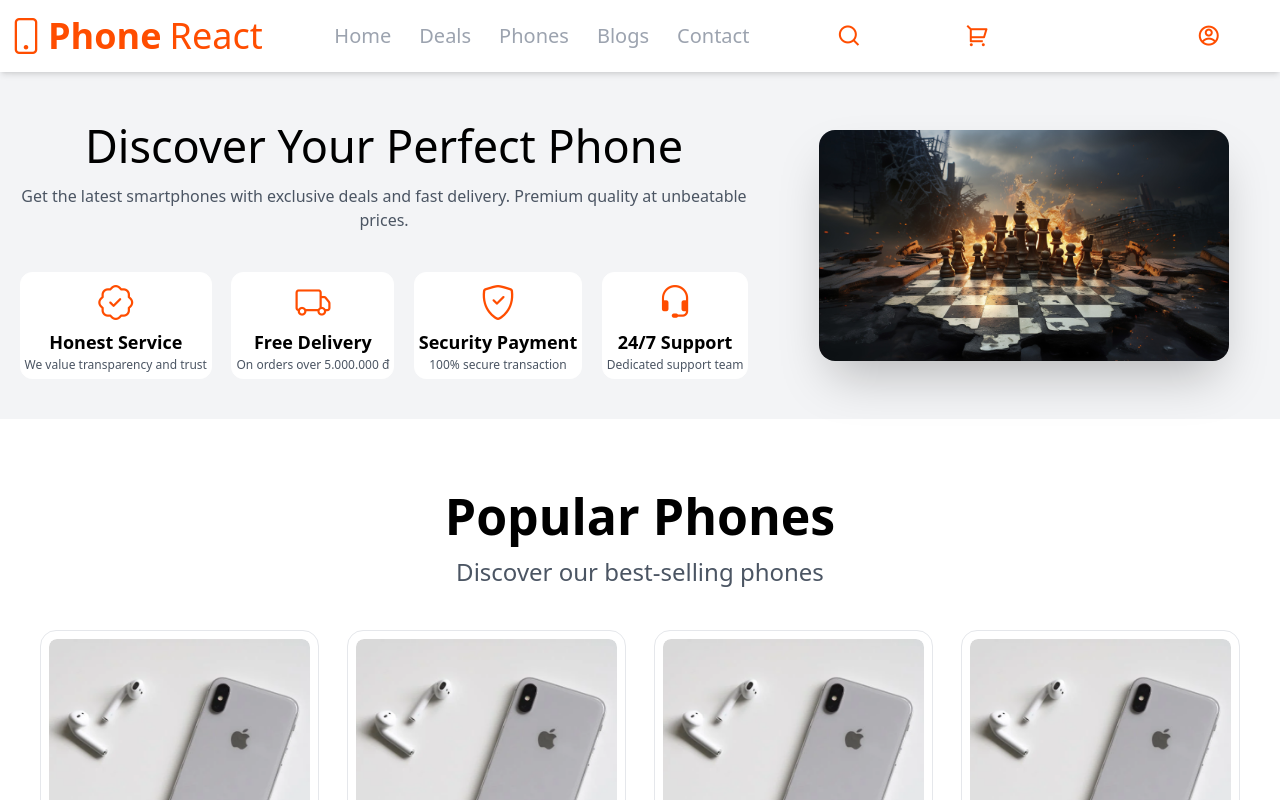
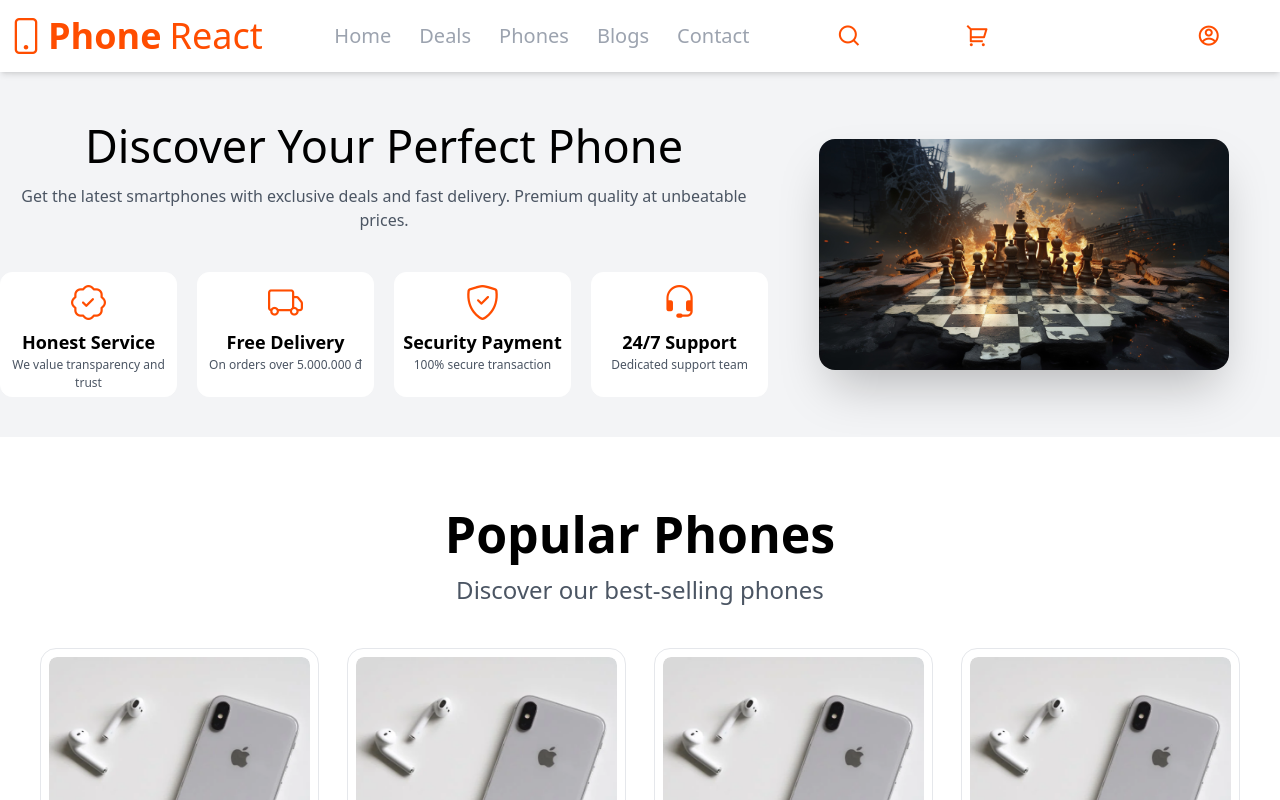
Before and after one commit to NguyenTAnh2005/New_Front_WEB, a React (Vite) app in the folder frontend/: page / in a window 1280 px wide. Shown: the top 800 px of the page. Built offline with nearby package versions, Linux system fonts and the light colour scheme; some icons are missing.

Commit message:
update home

```diff
--- a/frontend/src/pages/Home/home.jsx
+++ b/frontend/src/pages/Home/home.jsx
@@ -63,12 +63,12 @@ function Home_Banner({ services }) {
             <div className="flex flex-col w-full lg:w-[60%]">
                 <p className="text-black text-center text-[45px] font-medium mb-1">Discover Your Perfect Phone</p>
                 <p className="text-gray-600 text-center text-[16px] mb-10">Get the latest smartphones with exclusive deals and fast delivery. Premium quality at unbeatable prices.</p>
-                <div className="flex justify-evenly">
+                <div className=" grid gap-5 grid-cols-2 md:grid-cols-4">
                     {copy_services}
                 </div>
             </div>
             <div className="w-full lg:w-[40%] rounded-2xl">
-                <img src={banner_img} className="w-[60%] lg:w-[80%] mx-auto mt-10 lg:mt-0 shadow-2xl rounded-2xl" alt="" />
+                <img src={banner_img} className="w-[80%] mx-auto mt-10 lg:mt-0 shadow-2xl rounded-2xl" alt="" />
             </div>
         </div>
     )
@@ -77,8 +77,8 @@ function Service_Item({ service }) {
     return (
         <div className="flex flex-col bg-white items-center p-1 rounded-xl border border-1 border-white hover:shadow-mainCL hover:shadow-md hover:border-mainCL  hover:-translate-y-1 transition-all duration-300 ease-linear">
             <i className={`${service.cls_icon} text-[35px] text-mainCL`}></i>
-            <p className="text-[18px] font-semibold">{service.title}</p>
-            <p className="text-gray-600 text-[12px]">{service.desc}</p>
+            <p className="text-[18px] font-semibold text-center">{service.title}</p>
+            <p className="text-gray-600 text-[12px] text-center">{service.desc}</p>
         </div>
     )
 }
```
